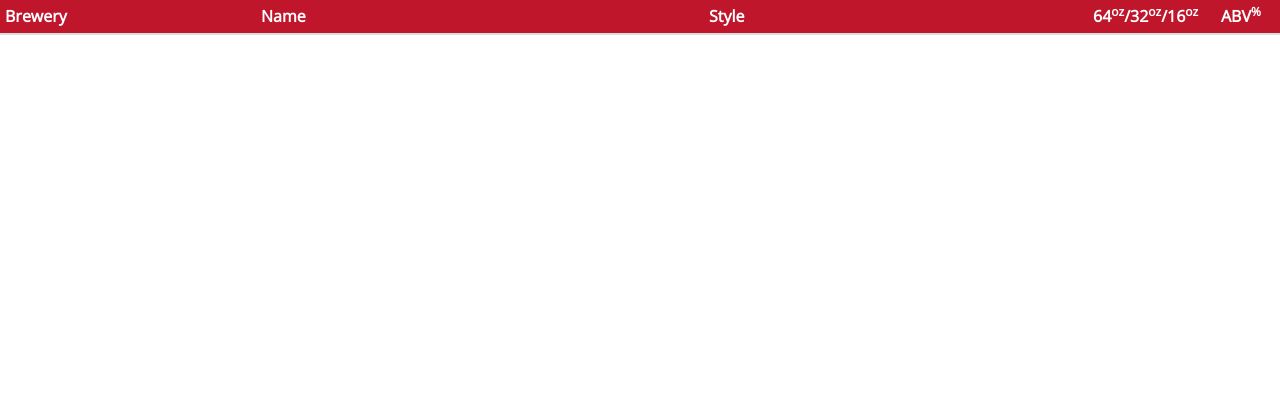
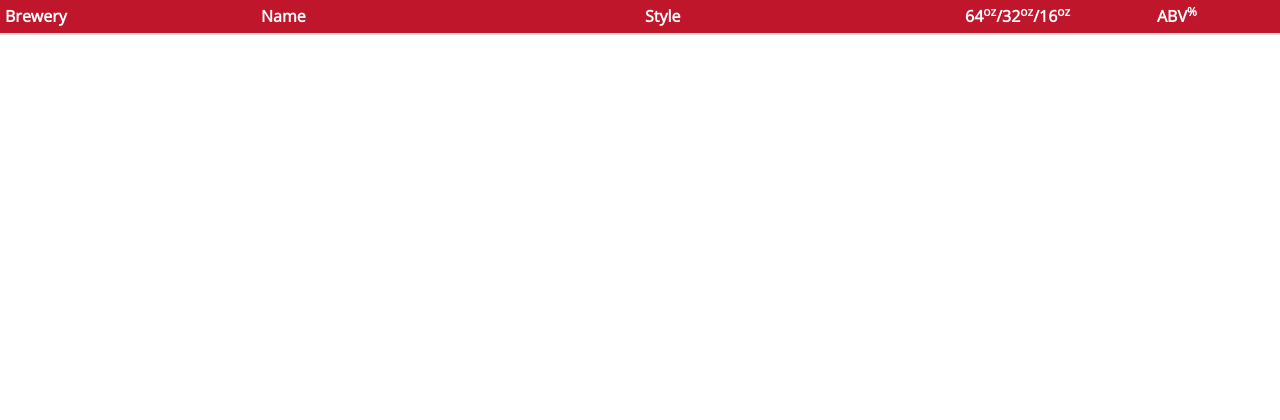
Before and after one commit to gtmanfred/taplist, a Flask app: page /scroll in a window 1280 px wide. Shown: the top 420 px of the page. Run offline with Flask 2, Linux system fonts and the light colour scheme; data that the repository does not hold is empty; some libraries are stand-ins or nearby versions.

Commit message:
clean up and loop through scroll instead of using setInterval

```diff
--- a/app/templates/base.html
+++ b/app/templates/base.html
@@ -25,10 +25,10 @@
         .scrollable {overflow-y: scroll;}
         .bodycontainer {height: 80%; width: 100%;}
         .th1 {width:20%;}
-        .th2 {width:35%;}
-        .th3 {width:30%;}
-        .th4 {width:10%;}
-        .th5 {width:5%;}
+        .th2 {width:30%;}
+        .th3 {width:25%;}
+        .th4 {width:15%;}
+        .th5 {width:10%;}
     </style>
     <script src="http://code.jquery.com/jquery-1.11.1.js"></script>
     </head>
--- a/app/templates/scroll.html
+++ b/app/templates/scroll.html
@@ -29,12 +29,13 @@
         <div style="float:right;padding-right:15px;padding-bottom:15px;">*TX Beers</div>
         <script type="text/javascript">
             function scroll(speed) {
-                $(beers).animate({scrollTop: $(beertable).height() - $(beers).height()}, speed, "linear", function(){
-                        $(this).animate({scrollTop: 0}, speed, "linear");
+                $(beers).delay(5000).animate({scrollTop: $(beertable).height() - $(beers).height()}, speed, "linear", function(){
+                        $(this).delay(5000).animate({scrollTop: 0}, speed, "linear", function(){
+                            scroll(speed);
+                        });
                 });
             }
-            speed = 200000;
+            speed = 100000;
             scroll(speed)
-            setInterval(function(){scroll(speed)}, speed * 2 + 5000);
         </script>
 {% endblock -%}
```
